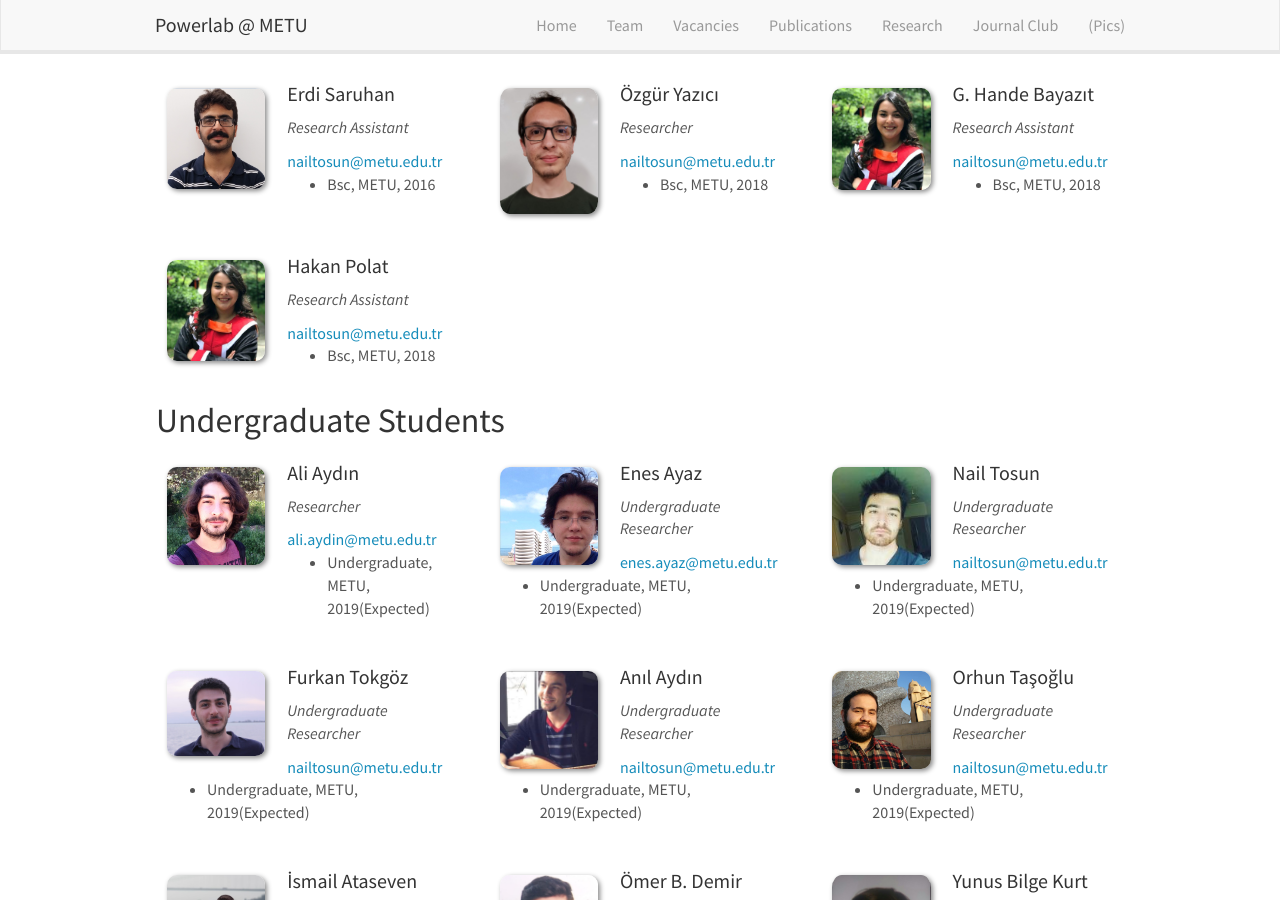
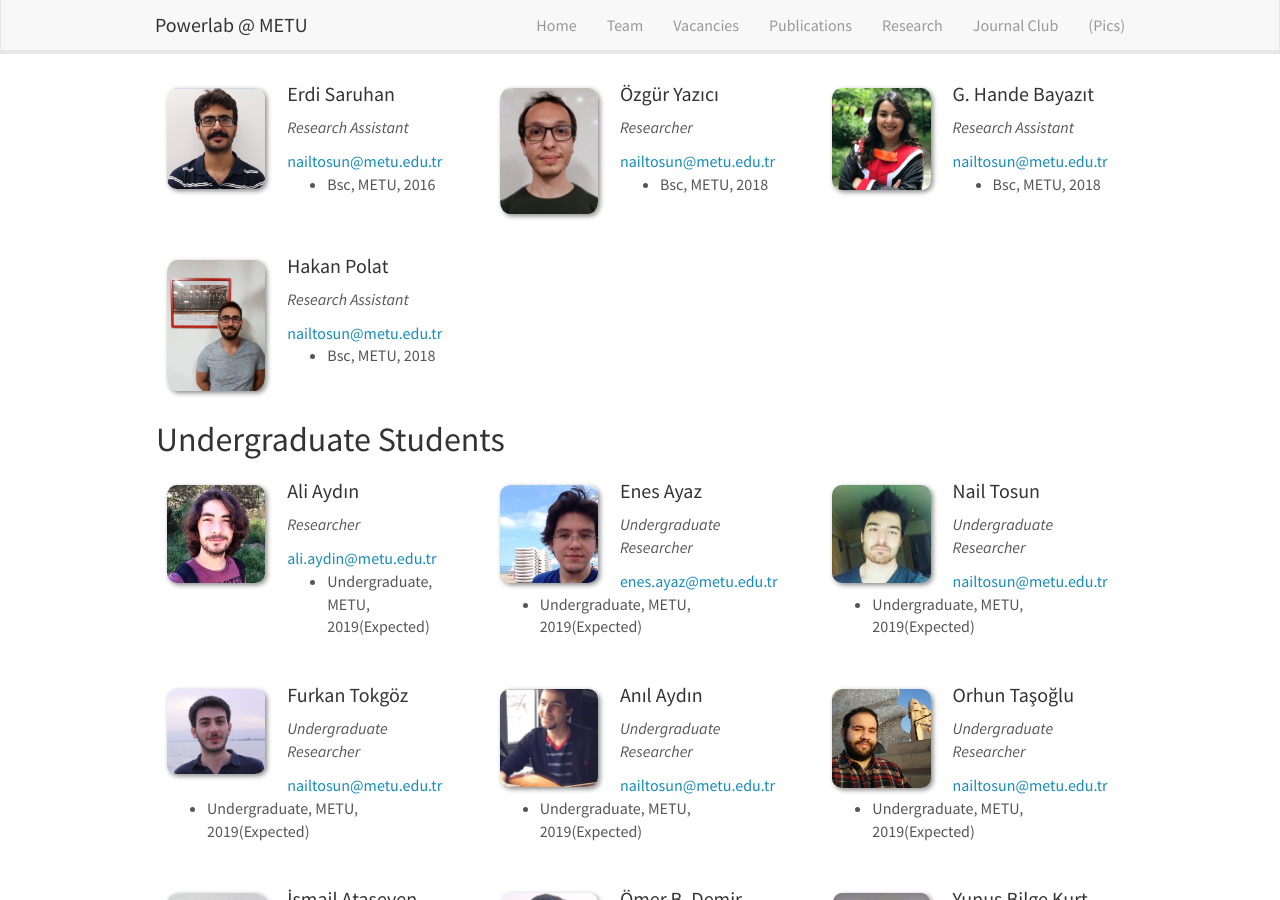
Before and after one commit to odtu/odtu.github.io, a Jekyll site: the page built from _pages/team.md, in a window 1280 px wide and 900 px high, scrolled down 1019 px. Built offline with Jekyll 4.4.1, drawn with Linux system fonts in a browser that asks for light colours; nearby versions of some CDN libraries.

Commit message:
hakan polat eklendi.

```diff
--- a/_data/team_members.yml
+++ b/_data/team_members.yml
@@ -86,7 +86,7 @@
   education1: Bsc, METU, 2018
 
 - name: Hakan Polat
-  photo: hande-3.jpg
+  photo: hakanp.jpeg
   info: Research Assistant
   email: var string1 = "nailtosun"; var string2 = "@"; var string3 = "metu.edu.tr"; var string4 = string1 + string2 + string3; document.write("<a href=" + "mail" + "to:" + string1 + string2 + string3 + ">" + string4 + "</a>");
   number_educ: 1
```
Also changed, not shown: images/teampic/hakanp.jpeg (added).
